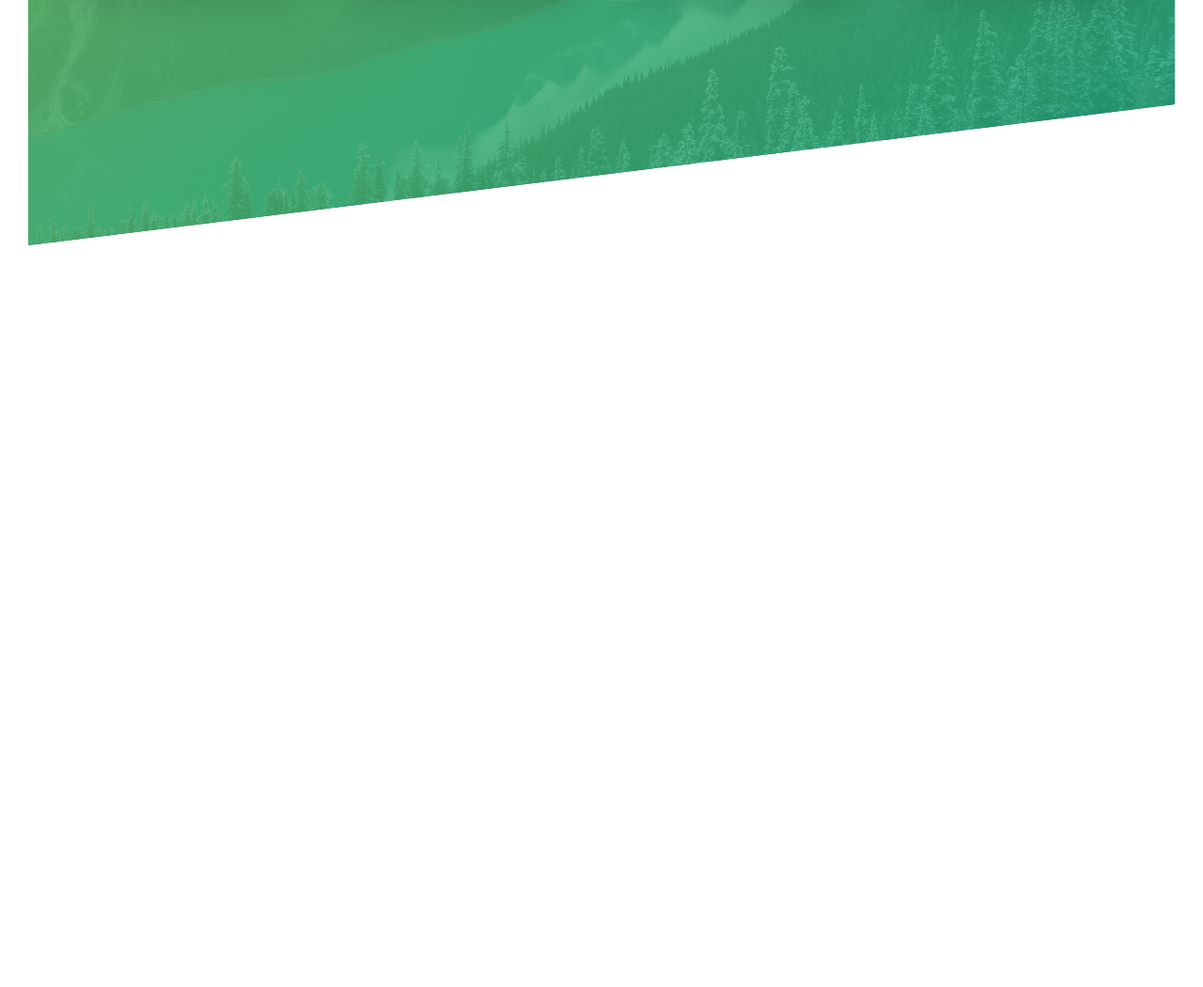
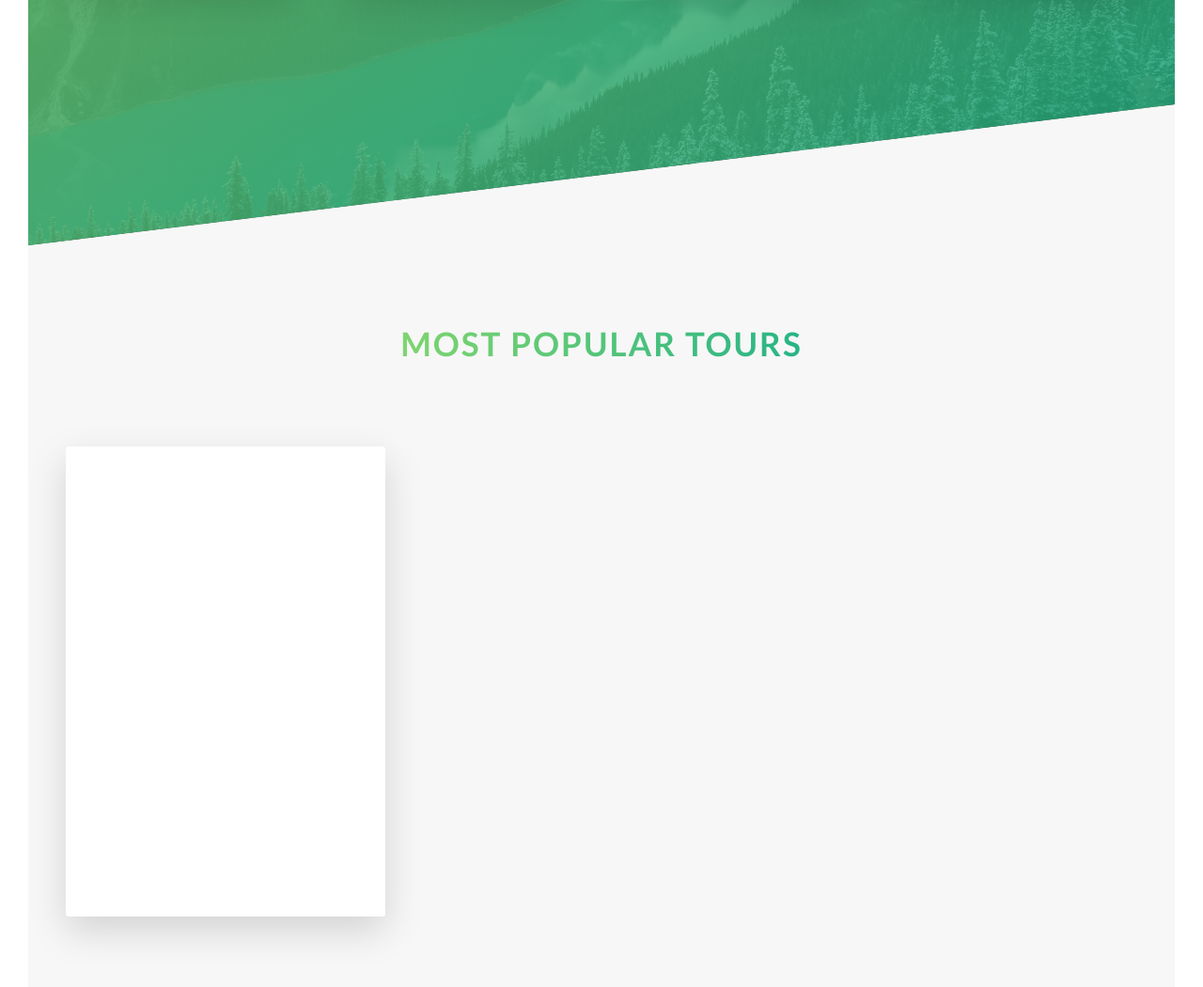
Before and after one commit to SeanZom/Natours, a website: page index.html in a window 1280 px wide. Shown: the part 1969-3019 px from the top of the page at 94% size. Before the commit the page ends 2230 px from the top, so only its background shows below. Drawn offline with Linux system fonts and the light colour scheme.

Commit message:
Tours section initialized

```diff
--- a/index.html
+++ b/index.html
@@ -138,6 +138,29 @@
           </div>
         </div>
       </section>
+
+      <section class="section-tours">
+        <div class="u-center-text u-margin-bottom-big">
+          <h2 class="heading-secondary">
+            Most popular tours
+          </h2>
+        </div>
+
+        <div class="row">
+          <div class="col-1-of-3">
+            <div class="card">
+              <div class="card__side card__side--front">
+                FRONT
+              </div>
+              <div class="card__side card__side--back card__side--back-1">
+                BACK
+              </div>
+            </div>
+          </div>
+          <div class="col-1-of-3"></div>
+          <div class="col-1-of-3"></div>
+        </div>
+      </section>
     </main>
   </body>
 </html>
--- a/sass/abstracts/_variables.scss
+++ b/sass/abstracts/_variables.scss
@@ -2,6 +2,12 @@
 $color-primary: #55c57a;
 $color-primary-light: #7ed56f;
 $color-primary-dark: #28b485;
+
+$color-secondary-light: #ffb900;
+$color-secondary-dark: #ff7730;
+
+$color-tertiary-light: #2998ff;
+$color-tertiary-dark: #5643fa;
 
 $color-grey-light-1: #f7f7f7;
 
--- /dev/null
+++ b/sass/components/_card.scss
@@ -0,0 +1,44 @@
+.card {
+  perspective: 150rem;
+  -moz-perspective: 150rem;
+  position: relative;
+  height: 50rem;
+
+  &__side {
+    height: 50rem;
+    transition: all 0.8s ease;
+    color: #fff;
+    font-size: 2rem;
+    position: absolute;
+    top: 0;
+    left: 0;
+    width: 100%;
+    backface-visibility: hidden;
+    border-radius: 3px;
+    box-shadow: 0 1.5rem 4rem rgba($color-black, 0.15);
+
+    &--front {
+      background-color: white;
+    }
+
+    &--back {
+      transform: rotateY(180deg);
+
+      &-1 {
+        background-image: linear-gradient(
+          to right bottom,
+          $color-secondary-light,
+          $color-secondary-dark
+        );
+      }
+    }
+  }
+
+  &:hover &__side--front {
+    transform: rotateY(180deg);
+  }
+
+  &:hover &__side--back {
+    transform: rotateY(0);
+  }
+}
--- a/sass/main.scss
+++ b/sass/main.scss
@@ -8,6 +8,7 @@
 @import "./base/utilities";
 
 @import "./components/button";
+@import "./components/card";
 @import "./components/composition";
 @import "./components/feature-box";
 
--- a/sass/pages/_home.scss
+++ b/sass/pages/_home.scss
@@ -20,3 +20,9 @@
     transform: skewY(7deg);
   }
 }
+
+.section-tours {
+  background-color: $color-grey-light-1;
+  padding: 25rem 0 50rem 0;
+  margin-top: -10rem;
+}
```
Also changed, not shown: css/style.css.
